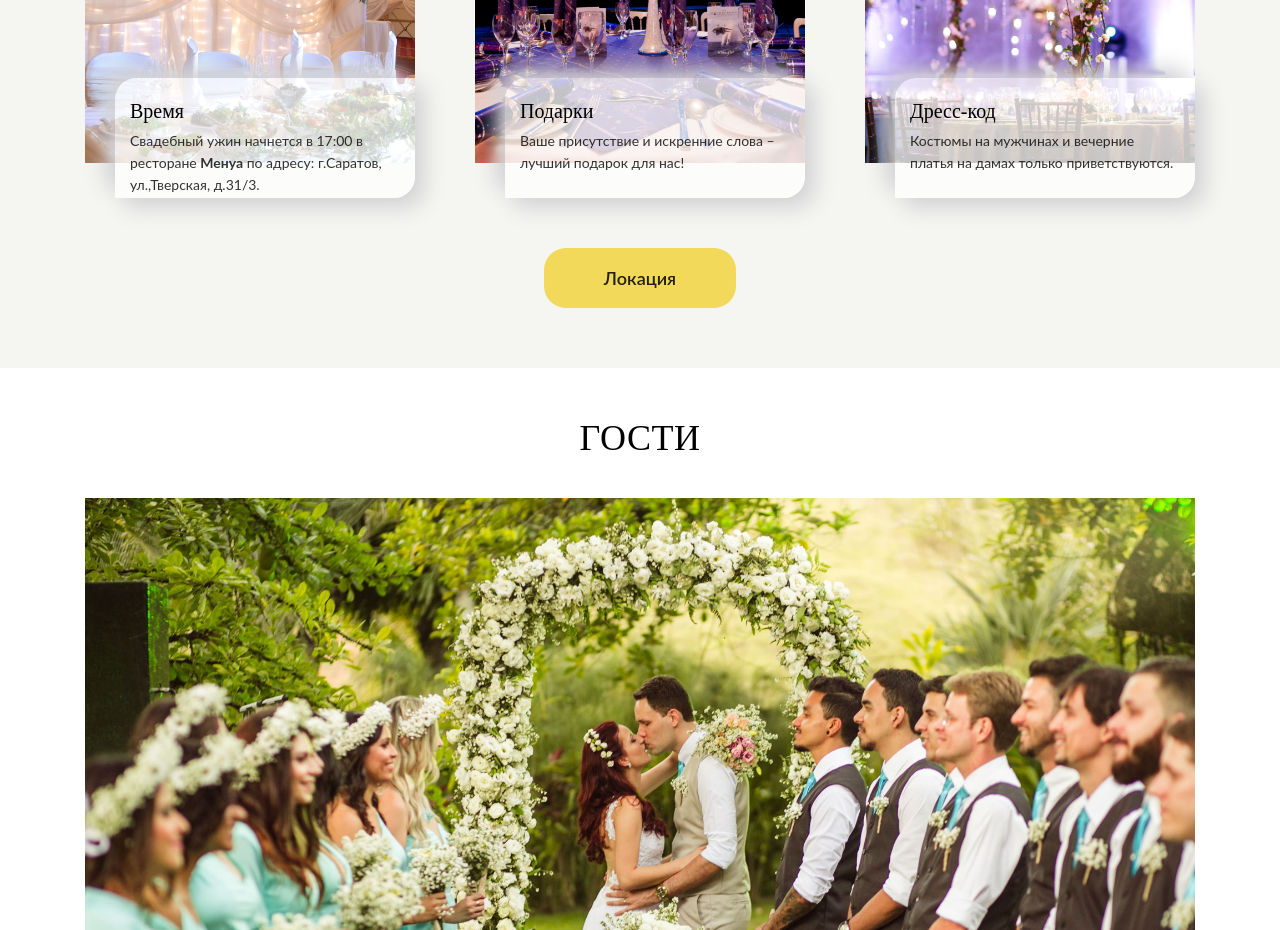
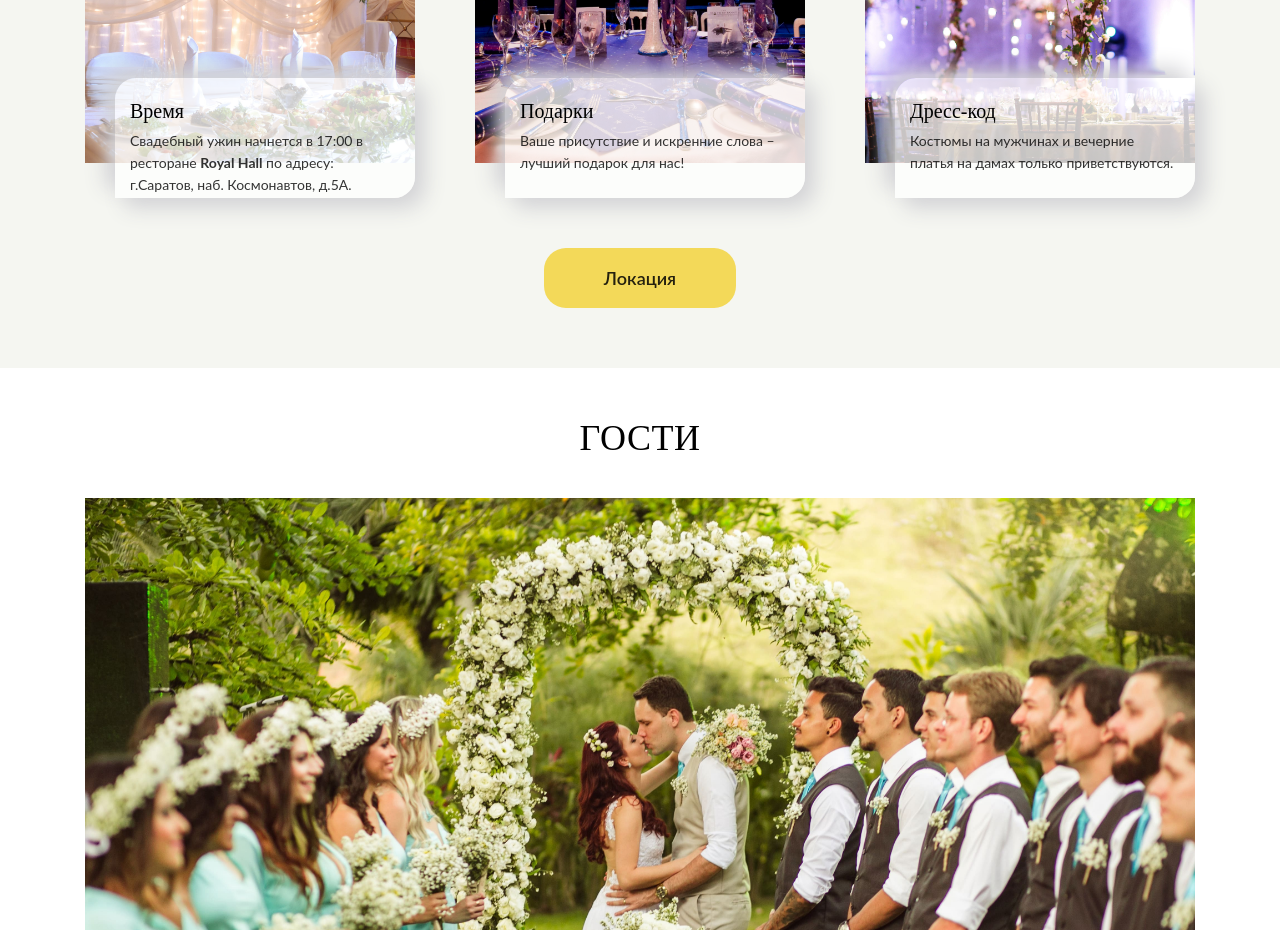
Before and after one commit to sergeyfilatovv/wedding-projeckt, a plain HTML site: page index.html in a window 1280 px wide. Shown: the part 2280-3210 px from the top of the page. Drawn offline with Linux system fonts and the light colour scheme.

Commit message:
Ready html

```diff
--- a/index.html
+++ b/index.html
@@ -134,7 +134,7 @@
 						<img src="./img/banquet/banquet-1.jpg" alt="Картинка">
 						<div class="card__description">
 							<h4 class="card__title">Время</h4>
-							<p>Свадебный ужин начнется в 17:00 в ресторане <a href="https://menua-hotel.com/" target="_blank"><span><b>Менуа</b></span></a> по адресу: г.Саратов, ул.,Тверская, д.31/3.</p>
+							<p>Свадебный ужин начнется в 17:00 в ресторане <a href="https://rest-royal-hall.ru/" target="_blank"><span><b>Royal Hall</b></span></a> по адресу: г.Саратов, наб. Космонавтов, д.5А.</p>
 						</div>
 					</div>
 					<div class="card">
```
